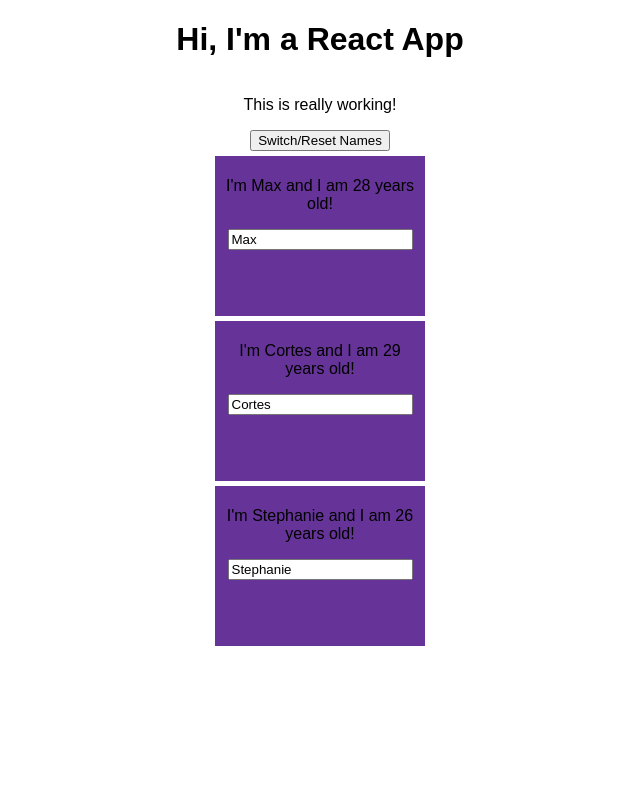
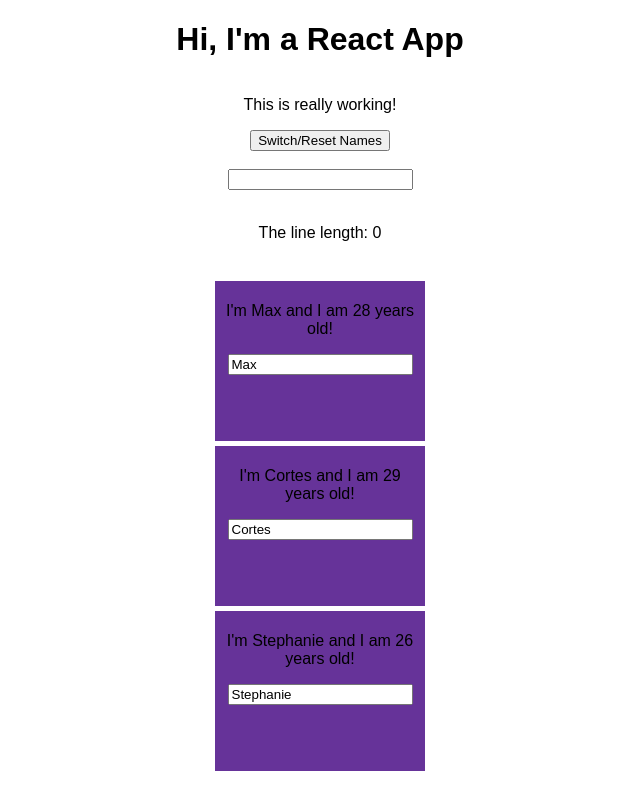
Before and after one commit to DiukarevSergii/react-complete-guide, a React (Create React App) app in the folder core/: page / in a window 1280 px wide. Shown: the whole page, without its empty margins (320-960 px from the left). Built offline with nearby package versions, Linux system fonts and the light colour scheme; the HTML template or start-up script is replaced by a standard one.

Commit message:
add input field

```diff
--- a/core/src/App.js
+++ b/core/src/App.js
@@ -11,7 +11,7 @@ class App extends Component {
                 { id: 2, name: 'Cortes', age: 29 },
                 { id:3, name: 'Stephanie', age: 26 }
             ],
-            otherState: 'some other value'
+            line: '',
         };
     }
 
@@ -48,6 +48,11 @@ class App extends Component {
       this.setState({persons})
   };
 
+  lineChangeHandler = (event) => {
+      const { value } = event.target;
+      this.setState({line: value});
+};
+
   render () {
       const persons = (
           <div>
@@ -68,6 +73,11 @@ class App extends Component {
             <h1>Hi, I'm a React App</h1>
             <p>This is really working!</p>
             <button onClick={() => this.switchNameHandler('Maximilian!!')}>Switch/Reset Names</button>
+            <br/>
+            <input type="text" onChange={(event) => this.lineChangeHandler(event)}/>
+            <br/>
+            <p>The line length: {this.state.line.length}</p>
+            <br/>
             {persons}
         </div>
     );
```
Lines whose indentation alone changed are shown as unchanged.
